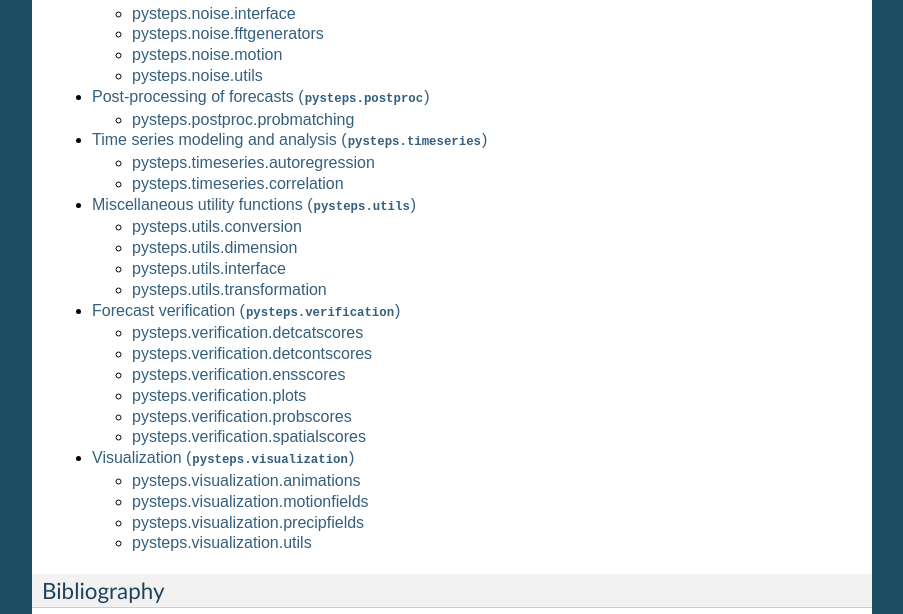
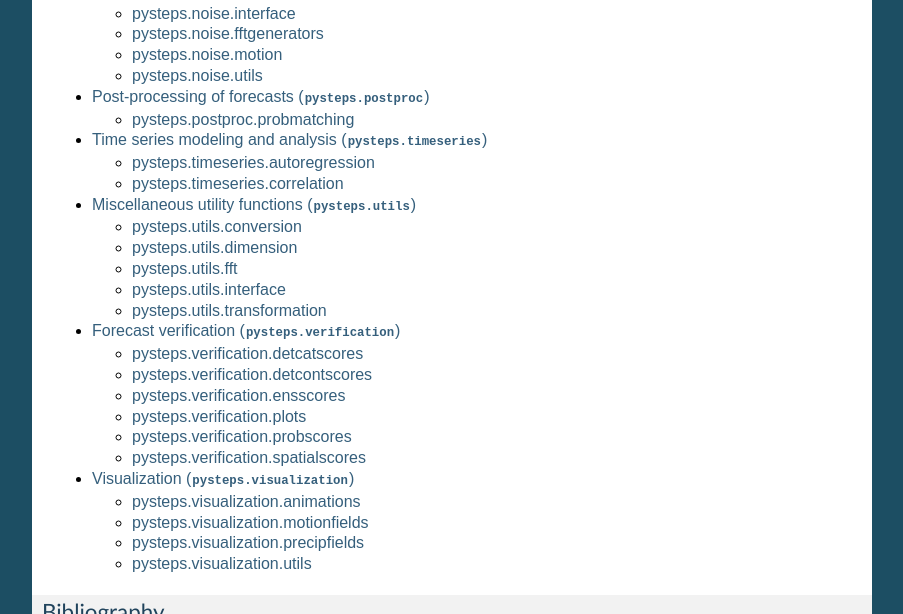
Before and after one commit to pySTEPS/pysteps, a Sphinx documentation site: the page built from doc/source/index.rst, in a window 1280 px wide and 900 px high, scrolled down 767 px, cut to the strip 0-614 px from the top of the window. Shown: the whole strip, without its empty margins (198-1101 px from the left). Built offline with Sphinx 7.4.7, drawn with Linux system fonts in a browser that asks for light colours.

Commit message:
Add the utils.fft module

```diff
--- a/doc/source/utils.rst
+++ b/doc/source/utils.rst
@@ -32,6 +32,14 @@ pysteps\.utils\.dimension
 .. automodule:: pysteps.utils.dimension
     :members:
 
+pysteps\.utils\.fft
+-------------------
+
+.. currentmodule:: pysteps.utils.fft
+
+.. automodule:: pysteps.utils.fft
+    :members:
+
 pysteps\.utils\.interface
 -------------------------
 
```
